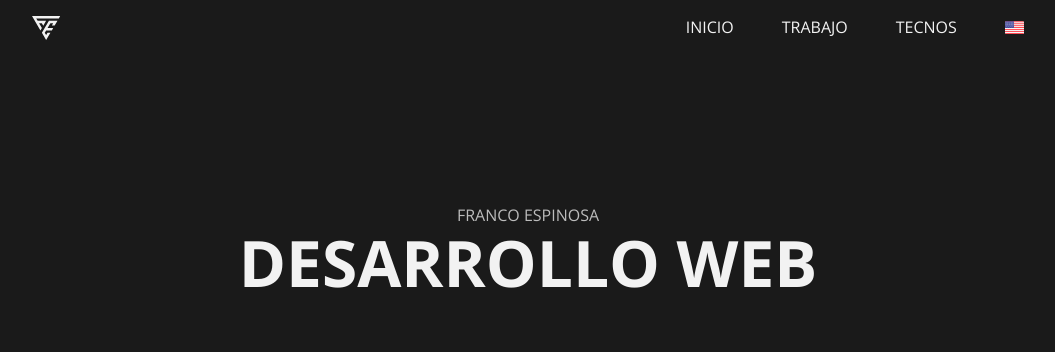
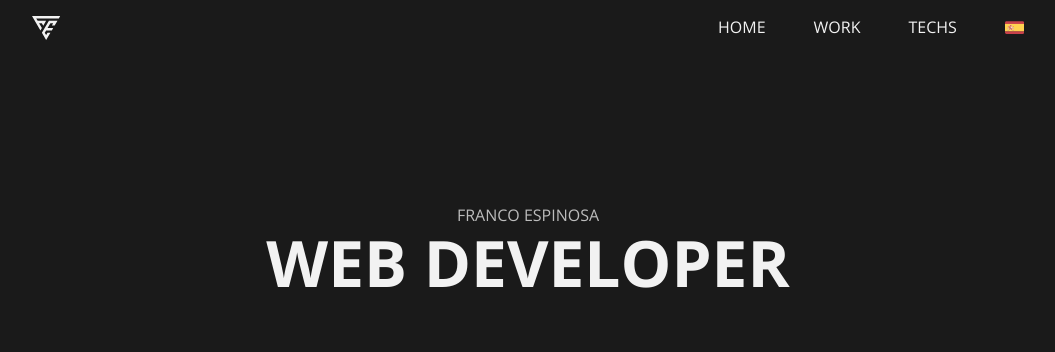
Before and after one commit to GoorezyEST/Portfolio-V.3.0, a Next.js app: page / in a window 1280 px wide. Shown: the top 352 px of the page, without its empty margins (112-1167 px from the left). Built offline with nearby package versions, Linux system fonts and the light colour scheme.

Commit message:
Functionality to recognize the user navigator language and set the lang variable to the correct one

```diff
--- a/contexts/GlobalContext.js
+++ b/contexts/GlobalContext.js
@@ -29,6 +29,16 @@ export function GlobalProvider({ children }) {
     setLang("es");
   };
 
+  //Effect to handle language set in first load
+  useEffect(() => {
+    let userLanguage = navigator.language || navigator.userLanguage;
+    if (userLanguage.includes("es")) {
+      setLang("es");
+    } else {
+      setLang("en");
+    }
+  }, []);
+
   return (
     <GlobalContext.Provider
       value={{
```
